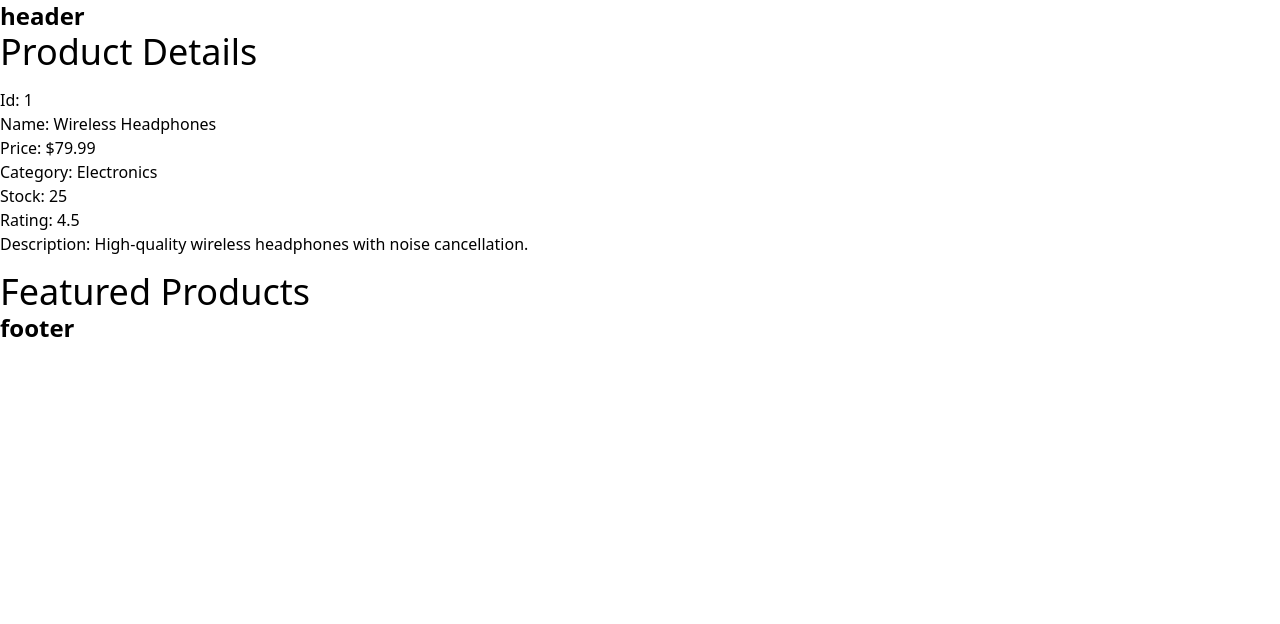
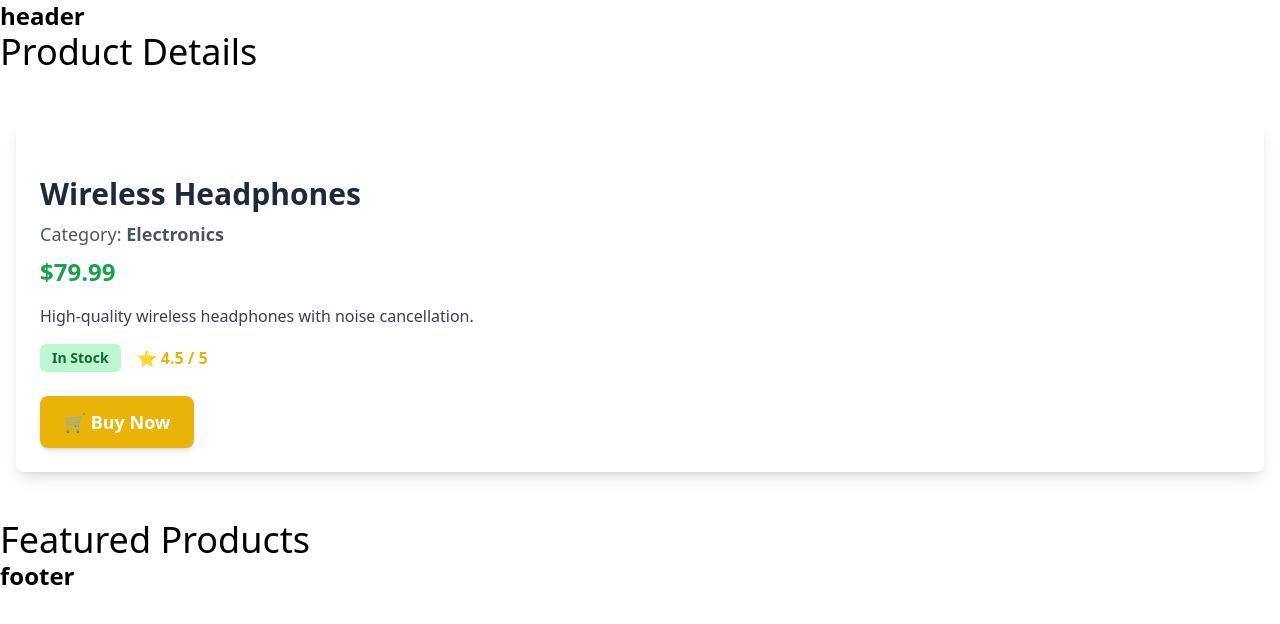
Before and after one commit to talha-fullstackdev/learning-next-js, a Next.js app in the folder learning-nextjs/: page /products/1 in a window 1280 px wide. Shown: the top 624 px of the page. Built offline with nearby package versions, Linux system fonts and the light colour scheme.

Commit message:
learn to navigate programetically using useRouter hook and learn difference between router.push,replace and back

```diff
--- /dev/null
+++ b/learning-nextjs/src/app/order-product/page.js
@@ -0,0 +1,9 @@
+import React from 'react'
+
+const page = () => {
+  return (
+    <div>order product page</div>
+  )
+}
+
+export default page
--- a/learning-nextjs/src/app/products/[productid]/page.js
+++ b/learning-nextjs/src/app/products/[productid]/page.js
@@ -1,13 +1,72 @@
+// "use client";
+// import React, { useEffect, useState } from "react";
+// import products from "../data";
+// import { useParams } from "next/navigation";
+// import { notFound ,useRouter} from "next/navigation";
+
+// const Page = () => {
+//   const { productid } = useParams();
+//   const router = useRouter()
+//   const [product, setProduct] = useState(null);
+//   const [IDNotFound, setIDNotFound] = useState(false);
+//   useEffect(() => {
+//     if (productid > 100) {
+//       notFound();
+//     }
+//     if (productid) {
+//       const filteredProduct = products.find(
+//         (item) => item.id === Number(productid)
+//       );
+
+//       if (filteredProduct) {
+//         setProduct(filteredProduct);
+//         setIDNotFound(false);
+//       } else {
+//         // setProduct(null);
+//         setIDNotFound(true);
+//       }
+//     }
+//   }, [productid]);
+//   const handleButton =()=>{
+//     alert("Your order has been placed ✔")
+//     router.push("/") // to redirect to a specific path given
+//     // router.replace("/") // without history cannot back to previous page
+//     // router.back() // back to previous url path
+//   }
+//   return (
+//     <div>
+//       {IDNotFound ? (
+//         <p>No product found with this ID: {productid}</p>
+//       ) : product ? (
+//         <div key={product.id} className="">
+//           <p>Id: {product.id}</p>
+//           <p>Name: {product.name}</p>
+//           <p>Price: ${product.price}</p>
+//           <p>Category: {product.category}</p>
+//           <p>Stock: {product.stock}</p>
+//           <p>Rating: {product.rating}</p>
+//           <p>Description: {product.description}</p>
+//         </div>
+//       ) : (
+//         <p>Loading product details...</p>
+//       )}
+//       <button onClick={handleButton} className="bg-lime-300 p-2 mt-4 rounded-lg ml-4">order product</button>
+//     </div>
+//   );
+// };
+
+// export default Page;
 "use client";
 import React, { useEffect, useState } from "react";
 import products from "../data";
-import { useParams } from "next/navigation";
-import { notFound } from "next/navigation";
+import { useParams, useRouter, notFound } from "next/navigation";
 
 const Page = () => {
   const { productid } = useParams();
+  const router = useRouter();
   const [product, setProduct] = useState(null);
   const [IDNotFound, setIDNotFound] = useState(false);
+
   useEffect(() => {
     if (productid > 100) {
       notFound();
@@ -21,28 +80,71 @@ const Page = () => {
         setProduct(filteredProduct);
         setIDNotFound(false);
       } else {
-        // setProduct(null);
         setIDNotFound(true);
       }
     }
   }, [productid]);
 
+  const handleOrder = () => {
+    alert("✅ Your order has been placed successfully!");
+        router.push("/") // to redirect to a specific path given
+        router.replace("/") // without history cannot back to previous page
+        router.back() // back to previous url path
+  };
+
   return (
-    <div>
+    <div className="container mx-auto px-4 py-8">
       {IDNotFound ? (
-        <p>No product found with this ID: {productid}</p>
+        <p className="text-red-600 text-xl font-bold">
+          ❌ No product found with this ID: {productid}
+        </p>
       ) : product ? (
-        <div key={product.id} className="">
-          <p>Id: {product.id}</p>
-          <p>Name: {product.name}</p>
-          <p>Price: ${product.price}</p>
-          <p>Category: {product.category}</p>
-          <p>Stock: {product.stock}</p>
-          <p>Rating: {product.rating}</p>
-          <p>Description: {product.description}</p>
+        <div className="grid md:grid-cols-1 gap-8 bg-white p-6 shadow-lg rounded-lg">
+          {/* Product Image Section */}
+          <div className="flex justify-center">
+
+          </div>
+
+          {/* Product Details Section */}
+          <div>
+            <h1 className="text-3xl font-semibold text-gray-800 mb-2">
+              {product.name}
+            </h1>
+            <p className="text-lg text-gray-600 mb-2">
+              Category: <span className="font-semibold">{product.category}</span>
+            </p>
+            <p className="text-2xl font-bold text-green-600 mb-4">
+              ${product.price}
+            </p>
+            <p className="text-gray-700">{product.description}</p>
+
+            {/* Stock & Rating */}
+            <div className="flex items-center mt-4">
+              <span
+                className={`px-3 py-1 text-sm font-semibold rounded-md ${
+                  product.stock > 0
+                    ? "bg-green-200 text-green-800"
+                    : "bg-red-200 text-red-800"
+                }`}
+              >
+                {product.stock > 0 ? "In Stock" : "Out of Stock"}
+              </span>
+              <span className="ml-4 text-yellow-500 font-bold">
+                ⭐ {product.rating} / 5
+              </span>
+            </div>
+
+            {/* Order Button */}
+            <button
+              onClick={handleOrder}
+              className="mt-6 bg-yellow-500 hover:bg-yellow-600 text-white px-6 py-3 rounded-lg text-lg font-semibold shadow-md transition duration-300"
+            >
+              🛒 Buy Now
+            </button>
+          </div>
         </div>
       ) : (
-        <p>Loading product details...</p>
+        <p className="text-gray-600 text-lg">Loading product details...</p>
       )}
     </div>
   );
```
